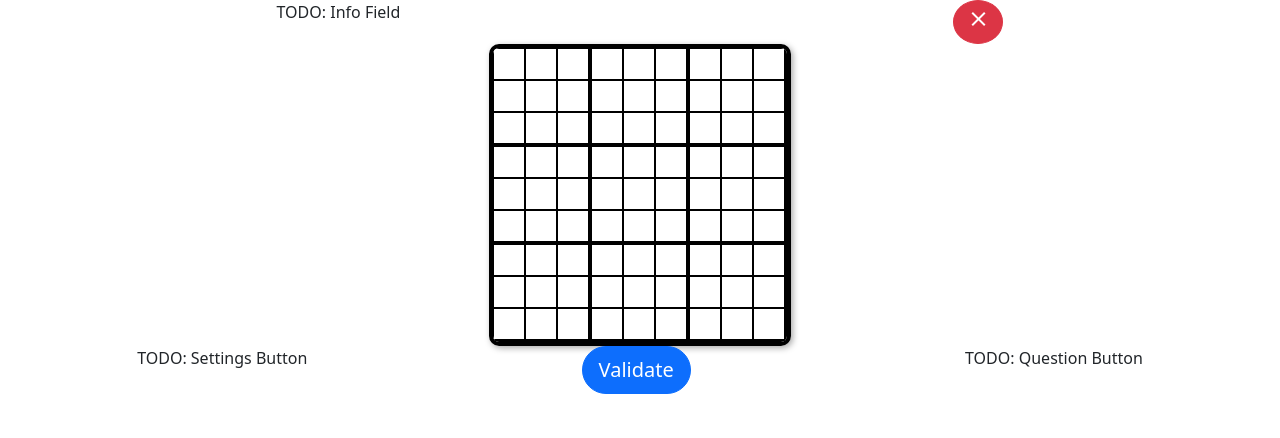
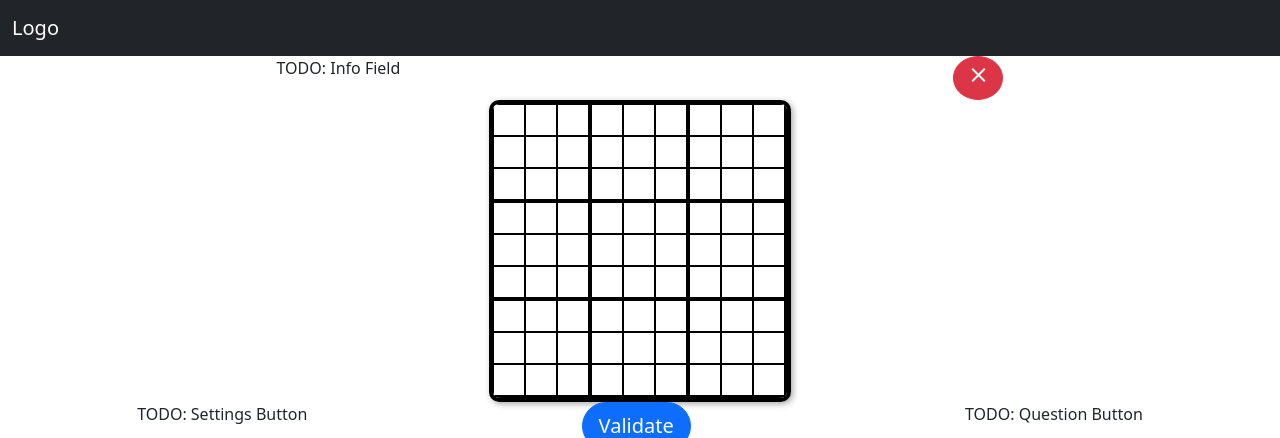
Before and after one commit to LucRome/Studienarbeit-Sudoku-Helper, a Django app: page / in a window 1280 px wide. Shown: the top 438 px of the page. Run offline with Django 3.2, Linux system fonts and the light colour scheme.

Commit message:
add navbar
- use placeholder for Logo
- no other content atm

```diff
--- a/src/backend/templates/base.html
+++ b/src/backend/templates/base.html
@@ -27,6 +27,17 @@
 </head>
 
 <body>
+  {# Navbar #}
+  <nav class="navbar navbar-expand-sm bg-dark navbar-dark">
+    <div class="container-fluid">
+      <a class="navbar-brand" href="#">Logo</a>
+    </div>
+    {% block navbar-content %}
+      {# TODO: block needed?#}
+    {% endblock %}
+  </nav>
+
+  {# Content #}
   {% block content %}{% endblock content %}
 </body>
 
```
